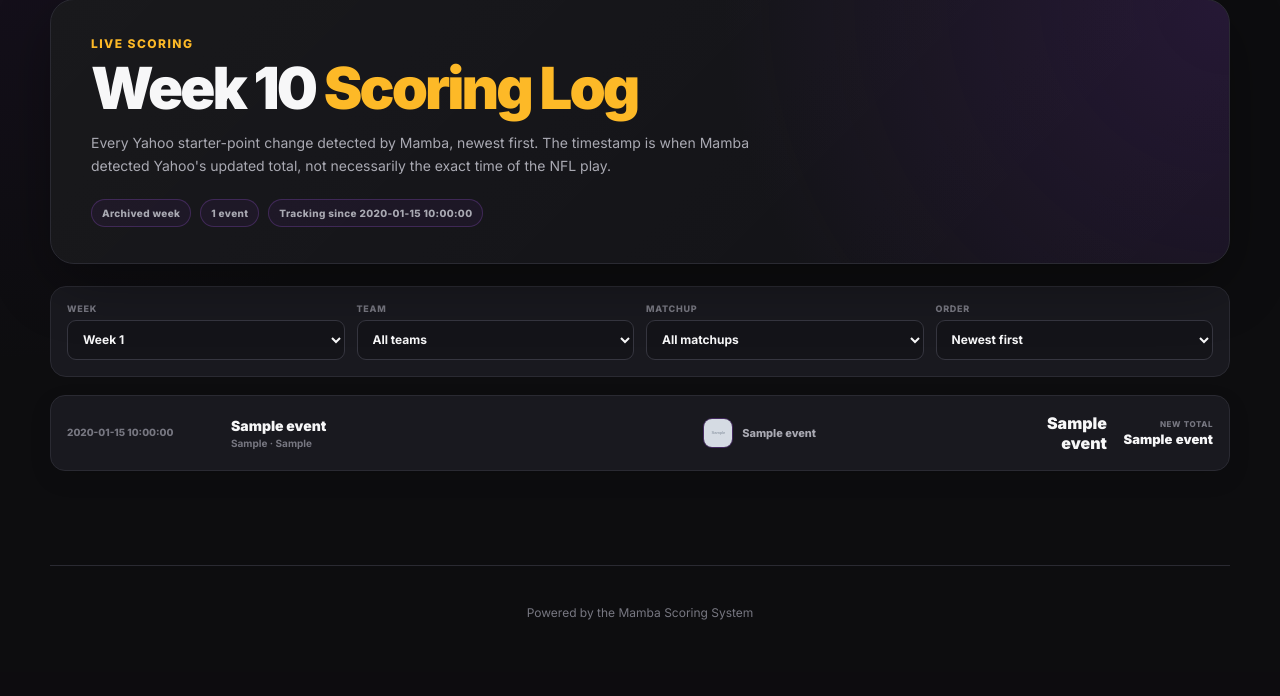
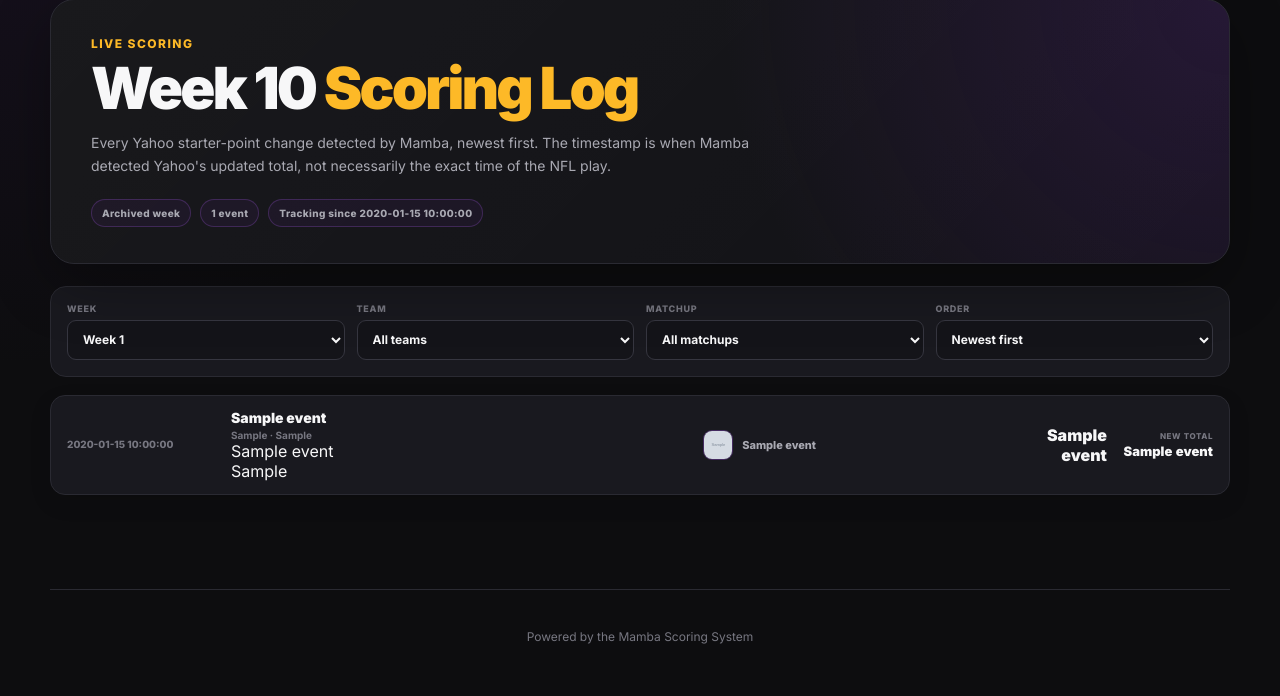
Before and after one commit to DI-main-ai/mamba-fantasy-scorer, a FastAPI app: template templates/scoring_log.html in a window 1280 px wide. Shown: the part 173-869 px from the top of the page. Before the commit the page ends 793 px from the top, so only its background shows below. Run offline with FastAPI, Linux system fonts and the light colour scheme; the template is opened without the code that fills it: most values are stand-ins (such as "Sample title", 1, 10 or a date in 2020); grey boxes marked "Sample" are stand-in pictures; some libraries are stand-ins or nearby versions.

Commit message:
Show scoring action details in live log

```diff
--- a/templates/scoring_log.html
+++ b/templates/scoring_log.html
@@ -77,6 +77,10 @@
                     {% if event.nfl_team %}{{ event.nfl_team }}{% endif %}
                     {% if event.selected_position %}{% if event.nfl_team %} · {% endif %}{{ event.selected_position }}{% endif %}
                 </div>
+                {% if event.action_label %}
+                <div class="scoring-action">{{ event.action_label }}</div>
+                {% if event.action_breakdown %}<div class="scoring-action-breakdown">{{ event.action_breakdown }}</div>{% endif %}
+                {% endif %}
                 {% if event.event_type == 'imported' %}<span class="scoring-import-note">Pre-tracking total</span>{% endif %}
             </div>
 
```
